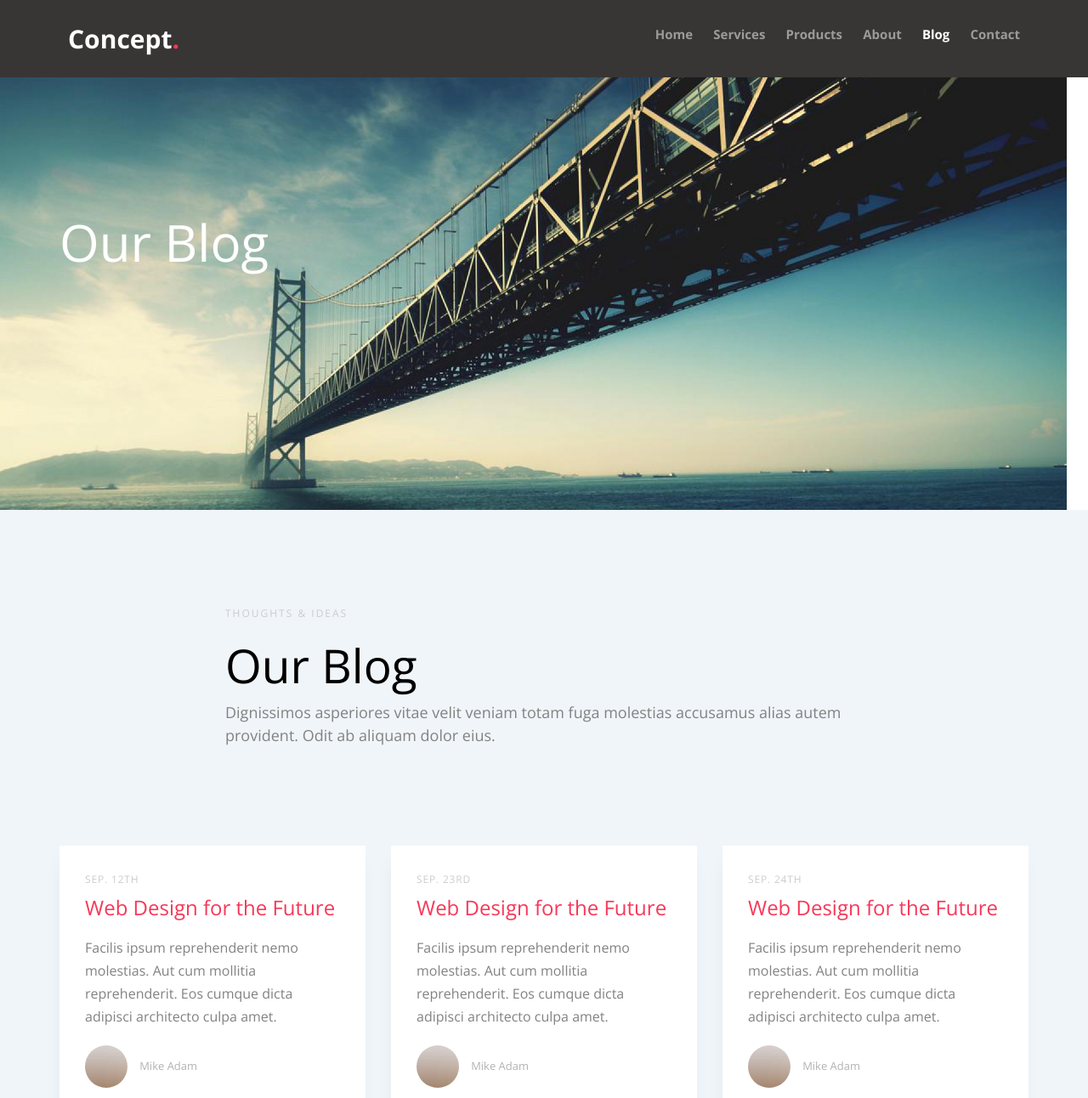
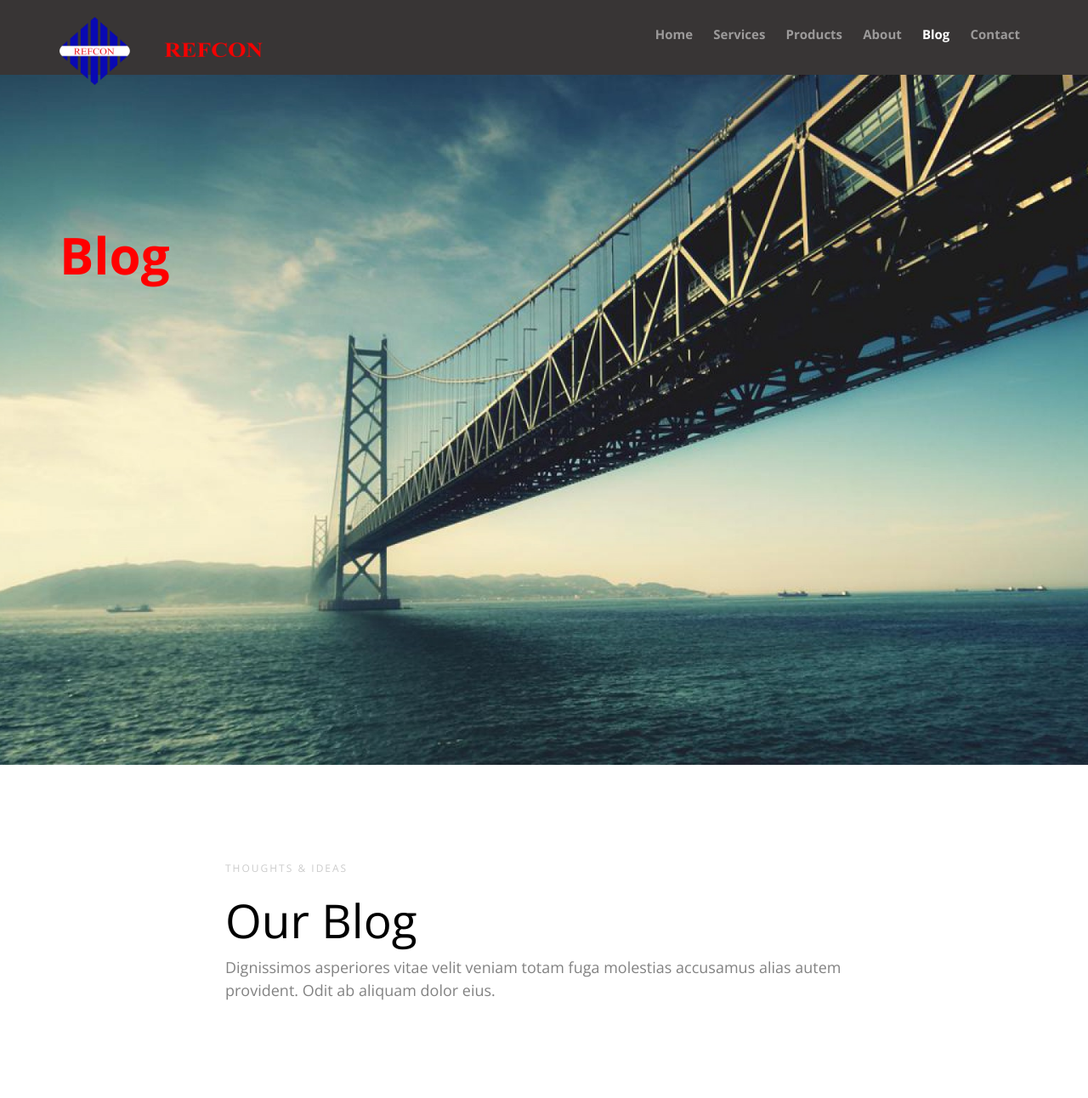
Before and after one commit to Akshat122/Refcon.github.io, a plain HTML site: page blog.html in a window 1280 px wide. Shown: the top 1292 px of the page at 85% size. Drawn offline with nearby package versions, Linux system fonts and the light colour scheme; files whose address does not match are found by name.

Commit message:
nav bar improved

```diff
--- a/blog.html
+++ b/blog.html
@@ -1,14 +1,10 @@
 <!DOCTYPE HTML>
-<!--
-	Concept by gettemplates.co
-	Twitter: http://twitter.com/gettemplateco
-	URL: http://gettemplates.co
--->
+
 <html>
 	<head>
 	<meta charset="utf-8">
 	<meta http-equiv="X-UA-Compatible" content="IE=edge">
-	<title>Concept &mdash; Free Website Template, Free HTML5 Template by gettemplates.co</title>
+	<title>Refcon</title>
 	<meta name="viewport" content="width=device-width, initial-scale=1">
 	<meta name="description" content="Free HTML5 Website Template by gettemplates.co" />
 	<meta name="keywords" content="free website templates, free html5, free template, free bootstrap, free website template, html5, css3, mobile first, responsive" />
@@ -57,7 +53,7 @@
 		<div class="container">
 			<div class="row">
 				<div class="col-xs-2 text-left">
-					<div id="fh5co-logo"><a href="index.html">Concept<span>.</span></a></div>
+					<div id="fh5co-logo"><img src="images/logo.png" height="80" width="250"></div>
 				</div>
 				<div class="col-xs-10 text-right menu-1">
 					<ul>
@@ -90,7 +86,7 @@
 				<div class="col-md-7 text-left">
 					<div class="display-t">
 						<div class="display-tc animate-box" data-animate-effect="fadeInUp">
-							<h1 class="mb30">Our Blog</h1>
+							<h1><b><font color="red">Blog</b></font></h1>
 						</div>
 					</div>
 				</div>
--- a/css/style.css
+++ b/css/style.css
@@ -102,6 +102,7 @@ h1, h2, h3, h4, h5, h6, figure {
   top: 0;
   margin: 0;
   padding: 0;
+  height :11%;
   width: 100%;
   padding: 20px 0;
   z-index: 1001;
@@ -336,7 +337,7 @@ h1, h2, h3, h4, h5, h6, figure {
   }
 }
 .fh5co-cover.fh5co-cover-sm {
-  height: 600px;
+  height: 900px;
 }
 @media screen and (max-width: 768px) {
   .fh5co-cover.fh5co-cover-sm {
@@ -592,7 +593,7 @@ h1, h2, h3, h4, h5, h6, figure {
 }
 
 .fh5co-bg-section {
-  background: #F0F5F9;
+  background: #ffffff;
 }
 
 #fh5co-services,
@@ -920,7 +921,7 @@ h1, h2, h3, h4, h5, h6, figure {
 }
 
 #fh5co-services.border-bottom {
-  border-bottom: 1px solid #dae6ef;
+  border-bottom: 1px solid #ffffff;
   -webkit-box-shadow: 0px 5px 7px -7px rgba(0, 0, 0, 0.15);
   -moz-box-shadow: 0px 5px 7px -7px rgba(0, 0, 0, 0.15);
   box-shadow: 0px 5px 7px -7px rgba(0, 0, 0, 0.15);
```
